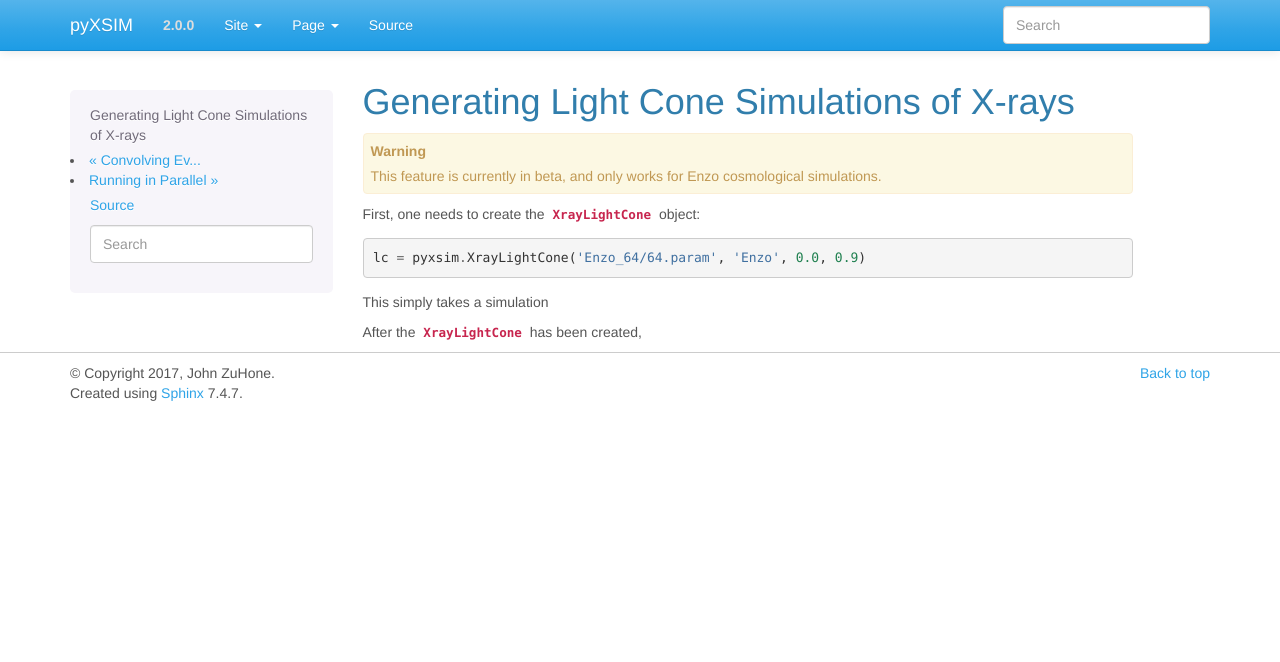
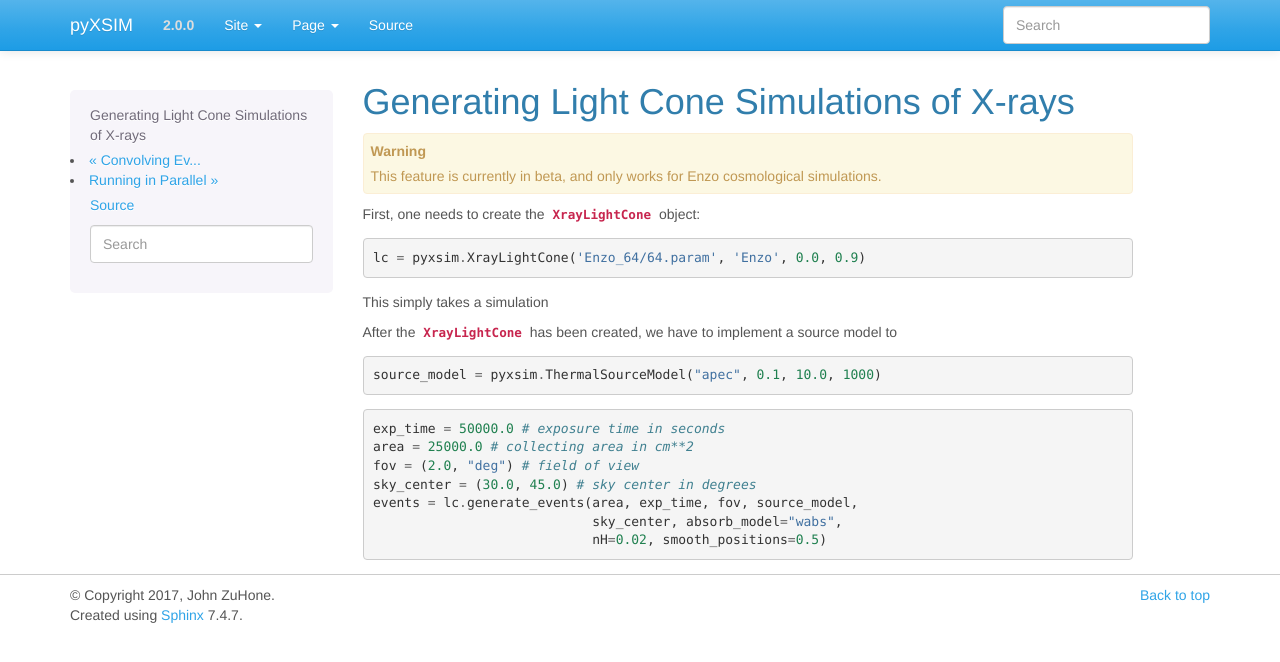
Before and after one commit to jzuhone/pyxsim, a Sphinx documentation site: the page built from doc/source/light_cone.rst, in a window 1280 px wide. Shown: the top 662 px of the page. Built offline with Sphinx 7.4.7, drawn with Linux system fonts in a browser that asks for light colours.

Commit message:
Some more docs

```diff
--- a/doc/source/light_cone.rst
+++ b/doc/source/light_cone.rst
@@ -16,4 +16,19 @@ First, one needs to create the :class:`~pyxsim.light_cone.XrayLightCone` object:
 
 This simply takes a simulation
 
-After the :class:`~pyxsim.light_cone.XrayLightCone` has been created,
+After the :class:`~pyxsim.light_cone.XrayLightCone` has been created, we have to
+implement a source model to
+
+.. code-block:: python
+
+    source_model = pyxsim.ThermalSourceModel("apec", 0.1, 10.0, 1000)
+
+.. code-block:: python
+
+    exp_time = 50000.0 # exposure time in seconds
+    area = 25000.0 # collecting area in cm**2
+    fov = (2.0, "deg") # field of view
+    sky_center = (30.0, 45.0) # sky center in degrees
+    events = lc.generate_events(area, exp_time, fov, source_model,
+                                sky_center, absorb_model="wabs",
+                                nH=0.02, smooth_positions=0.5)
```
